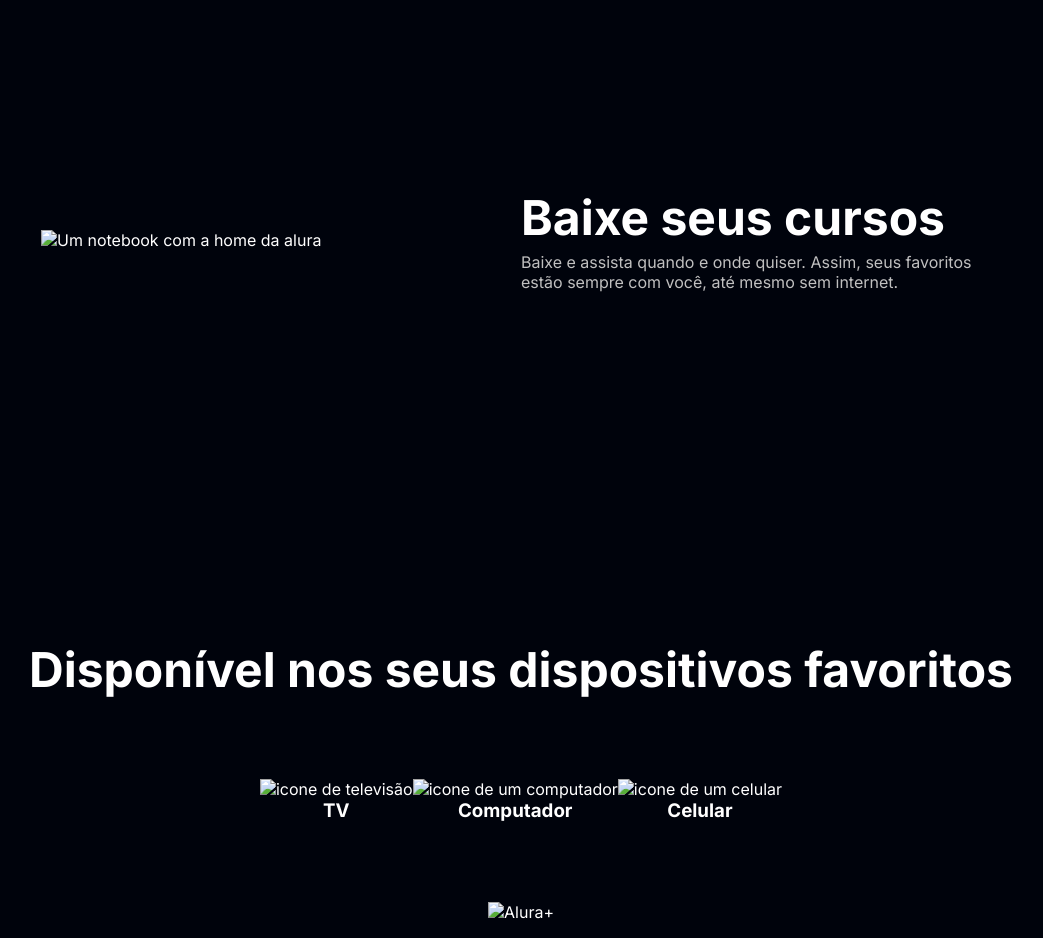
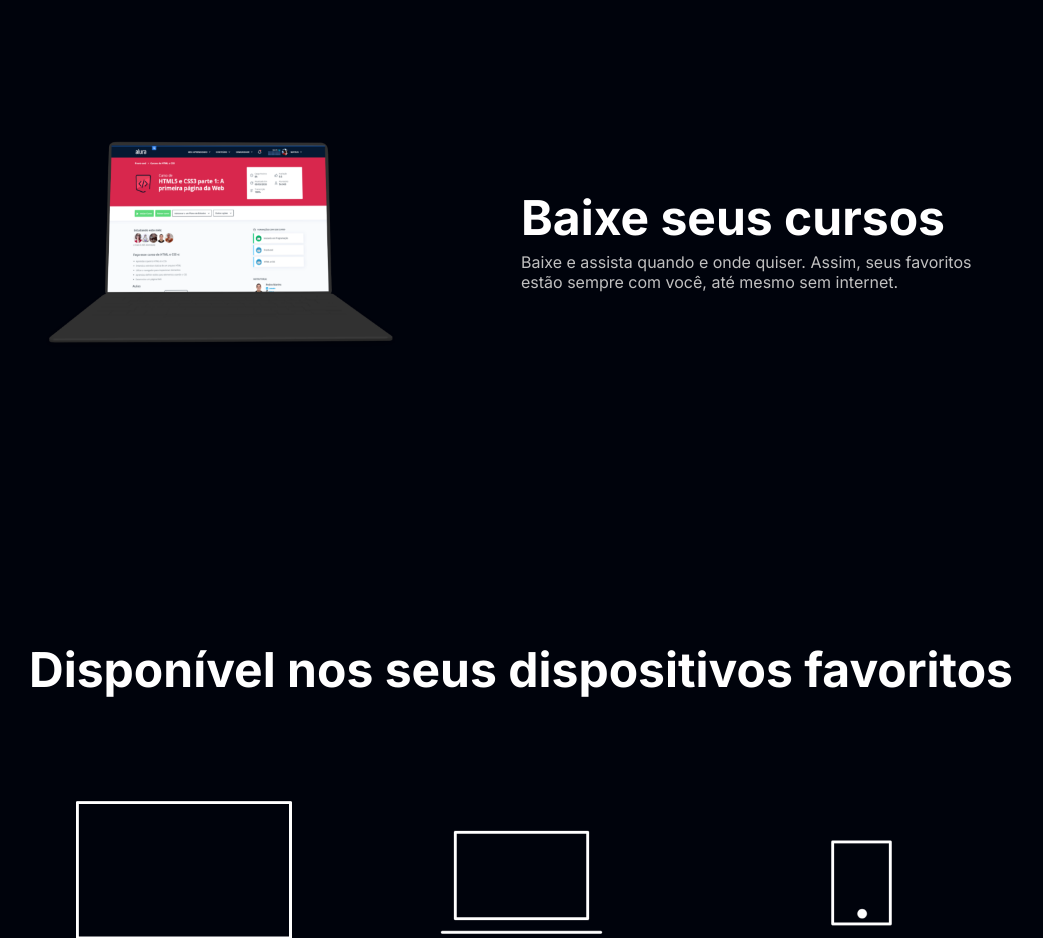
Before and after one commit to saganet157/aluraplus, a plain HTML site: page index.html in a window 1280 px wide. Shown: the part 2560-3498 px from the top of the page, without its empty margins (119-1162 px from the left). Drawn offline with Linux system fonts and the light colour scheme.

Commit message:
Mudança na linha de codigo das imgs

```diff
--- a/index.html
+++ b/index.html
@@ -23,7 +23,7 @@
     </section>
 
     <section class="container secundario">
-        <img class="secundario__imagem" src="/ALURA PLUS/img/Plataformas.png" alt="Um monitor e um celular com o alra plus aberto">
+        <img class="secundario__imagem" src="img/Plataformas.png" alt="Um monitor e um celular com o alra plus aberto">
         <div class="container_descrição">
             <h2 class="descricao__titulo">Assista do seu jeito</h2>
             <p class="descricao__texto">Aproveite a tela grande da TV ou assista no tablet, laptop, celular e outros aparelhos. Nossa seleção de cursos não para de crescer.</p>
@@ -36,11 +36,11 @@
             Assine o Combo+</p>
             <a href="www.alura.com.br" class="container__botao secundario__botao">Assinar o Combo+</a>
         </div>
-        <img class="secundaria__imagem" src="/ALURA PLUS/img/Telas.png" alt="Tela da Alura plus e do Alura lingua">
+        <img class="secundaria__imagem" src="img/Telas.png" alt="Tela da Alura plus e do Alura lingua">
     </section>
 
     <section class="container terceiro">
-        <img class="terceiro__imagem" src="/ALURA PLUS/img/Notebook.png" alt="Um notebook com a home da alura">
+        <img class="terceiro__imagem" src="img/Notebook.png" alt="Um notebook com a home da alura">
         <div>
             <h2 class="descricao__titulo">Baixe seus cursos</h2>
             <p class="descricao__texto">Baixe e assista quando e onde quiser. Assim, seus favoritos estão sempre com você, até mesmo sem internet.</p>
@@ -51,22 +51,22 @@
         <h2 class="dispositivos__titulo">Disponível nos seus dispositivos favoritos</h2>
         <ul class="dispositivos__lista">
             <li>
-                <img src="/ALURA PLUS/img/tv.png" alt="icone de televisão">
+                <img src="img/tv.png" alt="icone de televisão">
                 <h3 class="lista__item">TV</h3>
             </li>
             <li>
-                <img src="/ALURA PLUS/img/computador.png" alt="icone de um computador">
+                <img src="img/computador.png" alt="icone de um computador">
                 <h3 class="lista__item">Computador</h3>
             </li>
             <li>
-                <img src="/ALURA PLUS/img/celular.png" alt="icone de um celular">
+                <img src="img/celular.png" alt="icone de um celular">
                 <h3 class="lista__item">Celular</h3>
             </li>
         </ul>
     </section>
 
     <footer class="rodape">
-        <img src="/ALURA PLUS/img/Logo.png" alt="Alura+" class="rodape__logo">
+        <img src="img/Logo.png" alt="Alura+" class="rodape__logo">
 
         <ul class="rodape__lista">
             <li class="lista__link">
```
